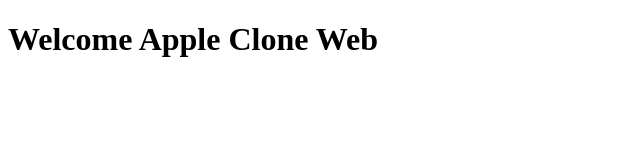
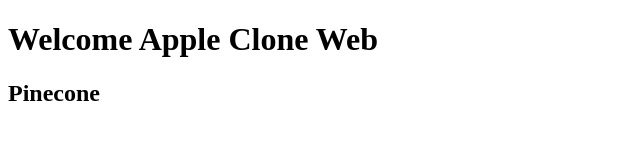
Before and after one commit to Ugtakh/02-apple-clone, a plain HTML site: page index.html in a window 1280 px wide. Shown: the whole page, without its empty margins (0-640 px from the left). Drawn offline with Linux system fonts and the light colour scheme.

Commit message:
h2 garchig nemlee

```diff
--- a/index.html
+++ b/index.html
@@ -8,5 +8,6 @@
   </head>
   <body>
     <h1>Welcome Apple Clone Web</h1>
+    <h2>Pinecone</h2>
   </body>
 </html>
```
